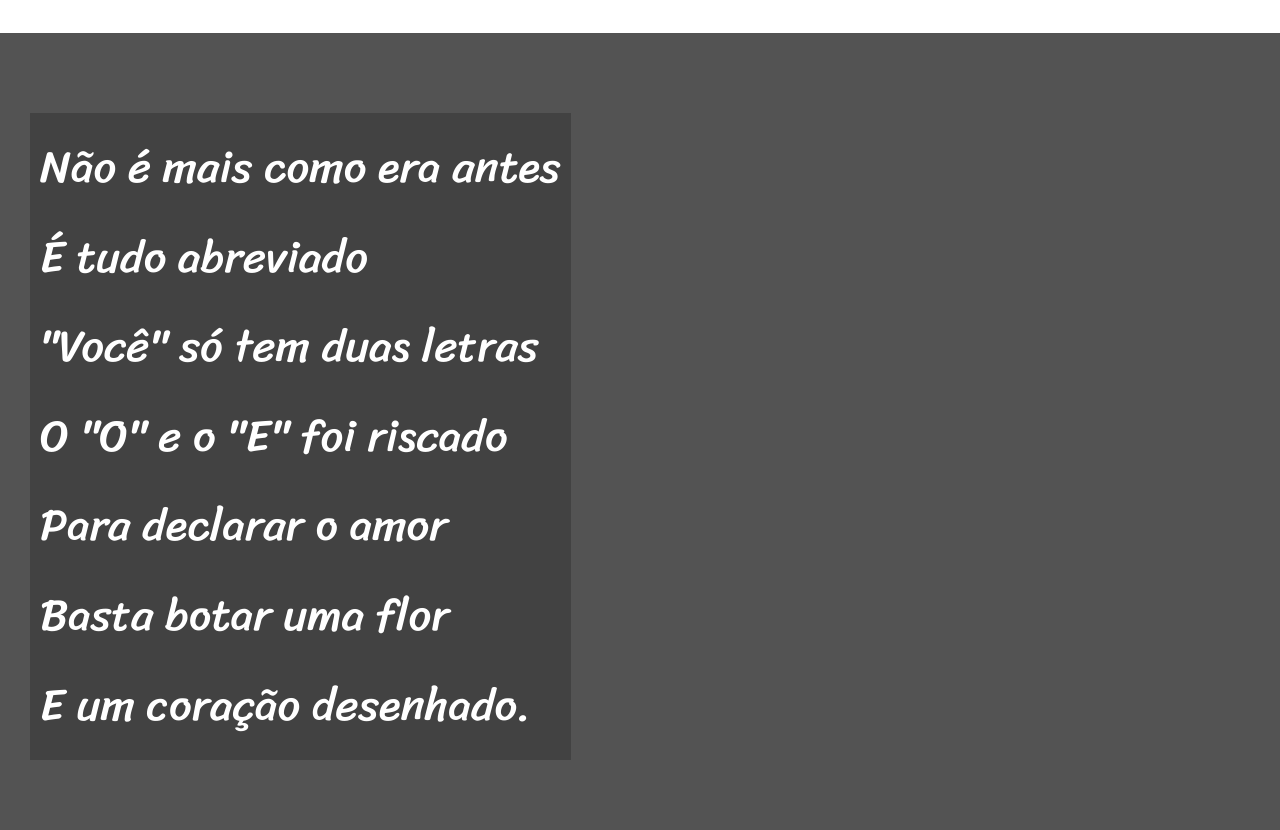
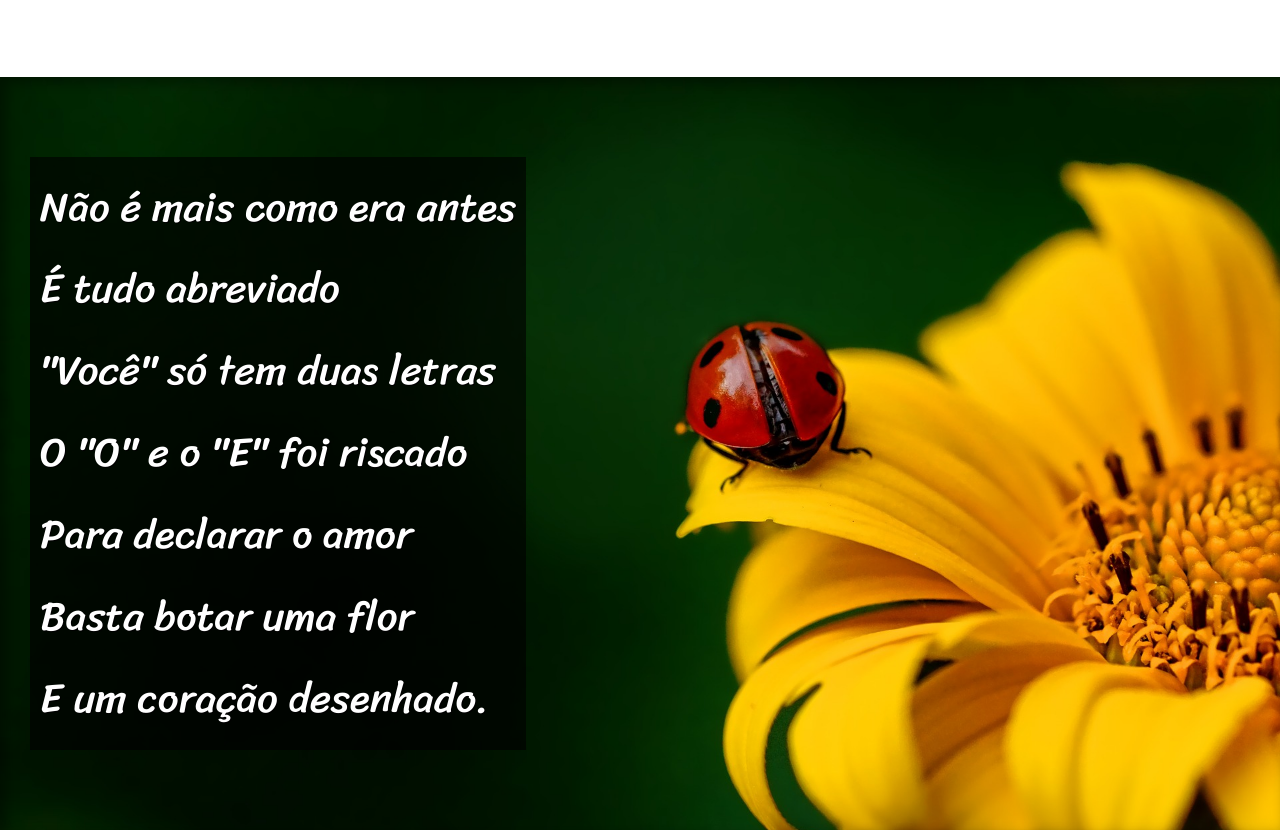
Before and after one commit to vitoralexandrebecker/Curso_HTML_CSS_Curso_em_video, a plain HTML site: page desafios/Desafio 12/index.html in a window 1280 px wide. Shown: the part 835-1665 px from the top of the page. Drawn offline with Linux system fonts and the light colour scheme.

Commit message:
finalização do projeto

```diff
--- a/desafios/Desafio 12/estilo/style.css
+++ b/desafios/Desafio 12/estilo/style.css
@@ -48,7 +48,18 @@ section{
     line-height: 2em;
     padding-left: 30px;
     font-family: var(--fonte3);
-    font-size: 3.5vw;
+    font-size: 3.2vw;
+}
+#img01{
+    background-image: url(../imagens/background001.jpg);
+    background-position: right center;
+}
+#img02{
+    background-image: url(../imagens/background002.jpg);
+    background-position: right center;
+}
+section p{
+    padding-bottom: 2em;
 }
 .normal{
     background-color: white;
@@ -57,11 +68,15 @@ section{
 .imagem{
     background-color: rgb(83, 83, 83);
     color: white;
+    box-shadow: inset 6px 6px 13px 0 rgba(0, 0, 0, 0.39);
+    background-size: cover;
+    background-attachment: fixed;
 }
 .imagem p{
     display: inline-block;
-    background-color: rgba(0, 0, 0, 0.205);
+    background-color: rgba(0, 0, 0, 0.644);
     padding: 10px;
+    text-shadow: 1px 1px 0px black;
 }
 footer{
     background-color: black;
--- a/desafios/Desafio 12/index.html
+++ b/desafios/Desafio 12/index.html
@@ -21,7 +21,7 @@
         Vou dizer tudo em poesia.
     </p>
 </section>
-<section class="imagem">
+<section class="imagem" id="img01">
     <p>
         Não é mais como era antes <br>
         É tudo abreviado <br>
@@ -52,7 +52,7 @@
         Decifre esse rabisco.
     </p>
 </section>
-<section class="imagem">
+<section class="imagem" id="img02">
     <p>
         Tenho audade das cartas <br>
         Escritas com a própria mão <br>
```
